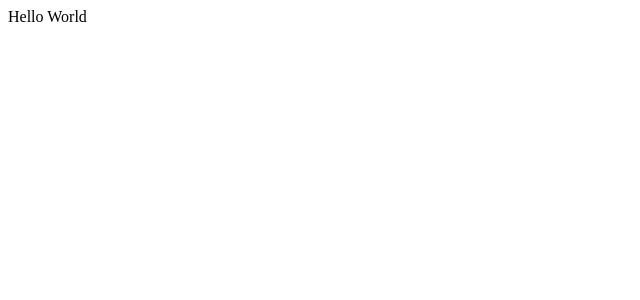
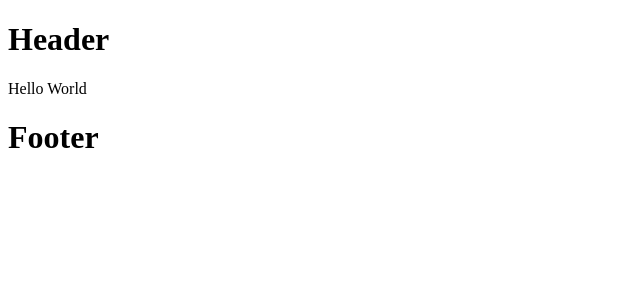
Before and after one commit to Cherepanov-project/fitproject, a Next.js app: page / in a window 1280 px wide. Shown: the top 300 px of the page, without its empty margins (0-640 px from the left). Built offline with nearby package versions, Linux system fonts and the light colour scheme.

Commit message:
Layout-admin

```diff
--- /dev/null
+++ b/components/Footer.js
@@ -0,0 +1,8 @@
+const Footer = () => (
+  <footer>
+    <h1>Footer</h1>
+  </footer>
+);
+
+
+export default Footer;
--- /dev/null
+++ b/components/Header.js
@@ -0,0 +1,8 @@
+const Header = () => (
+  <header>
+    <h1>Header</h1>
+  </header>
+);
+
+
+export default Header;
--- /dev/null
+++ b/components/Layout-admin.js
@@ -0,0 +1,13 @@
+import Header from "./Header";
+import Footer from "./Footer";
+
+const LayoutAdmin = ({ children }) => (
+  <>
+    <Header/>
+    {children}
+    <Footer/>
+
+  </>
+);
+
+export default LayoutAdmin;
--- a/pages/_app.js
+++ b/pages/_app.js
@@ -1,5 +1,9 @@
-const MyApp = ({Component, pageProps}) =>{
-  return <Component {...pageProps}/>
-}
+import LayoutAdmin from "../components/Layout-admin";
+
+const MyApp = ({ Component, pageProps }) => (
+  <LayoutAdmin>
+    <Component {...pageProps}/>
+  </LayoutAdmin>
+)
 
 export default MyApp;
```
Also changed, not shown: components/Heading.js (added, +8 -0 lines).
